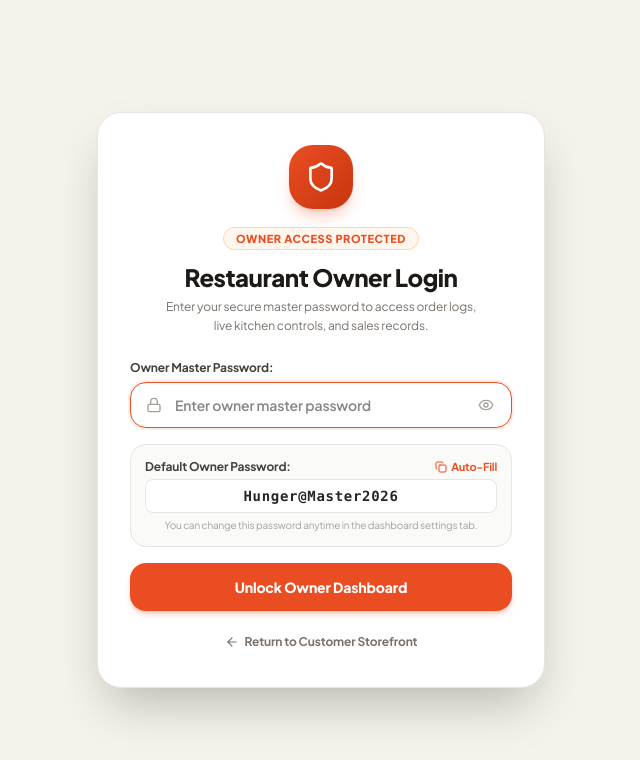
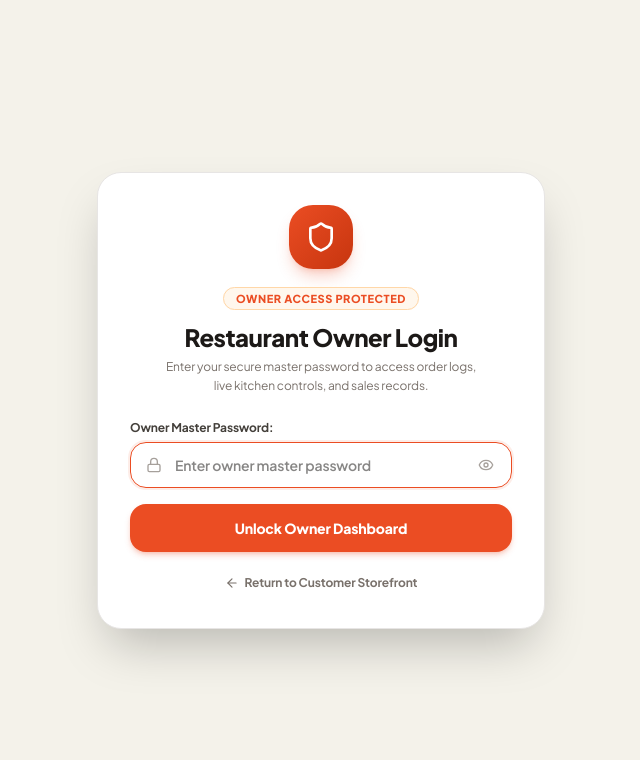
Before and after one commit to Sachinmstackdev/thehungerfood, a Next.js app: page /admin in a window 1280 px wide. Shown: the top 760 px of the page, without its empty margins (319-959 px from the left). Built offline with nearby package versions, Linux system fonts and the light colour scheme.

Commit message:
fix(security): remove public default password box and auto-fill from owner login

```diff
--- a/src/app/admin/page.tsx
+++ b/src/app/admin/page.tsx
@@ -24,7 +24,6 @@ import {
   PlusCircle,
   Eye,
   EyeOff,
-  Copy,
   Check,
   X,
   SlidersHorizontal,
@@ -533,29 +532,6 @@ export default function AdminDashboardPage() {
                   Locked for security: retry in {lockoutRemaining}s
                 </p>
               )}
-
-              <div className="mt-4 p-3.5 bg-stone-50 rounded-2xl border border-stone-200 text-xs text-stone-600 space-y-1">
-                <div className="flex items-center justify-between">
-                  <span className="font-bold text-stone-700">Default Owner Password:</span>
-                  <button
-                    type="button"
-                    onClick={() => {
-                      navigator.clipboard.writeText("Hunger@Master2026");
-                      setPasswordInput("Hunger@Master2026");
-                    }}
-                    className="text-[11px] font-bold text-[#eb4d23] hover:underline cursor-pointer flex items-center gap-1"
-                  >
-                    <Copy className="w-3 h-3" />
-                    <span>Auto-Fill</span>
-                  </button>
-                </div>
-                <div className="bg-white px-2.5 py-1.5 rounded-lg border border-stone-200 font-mono font-bold text-stone-800 text-center tracking-wider text-sm select-all">
-                  Hunger@Master2026
-                </div>
-                <p className="text-[10px] text-stone-400 text-center pt-0.5">
-                  You can change this password anytime in the dashboard settings tab.
-                </p>
-              </div>
             </div>
 
             <button
```
